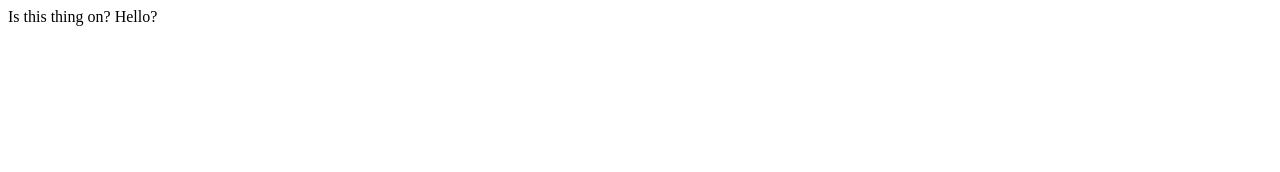
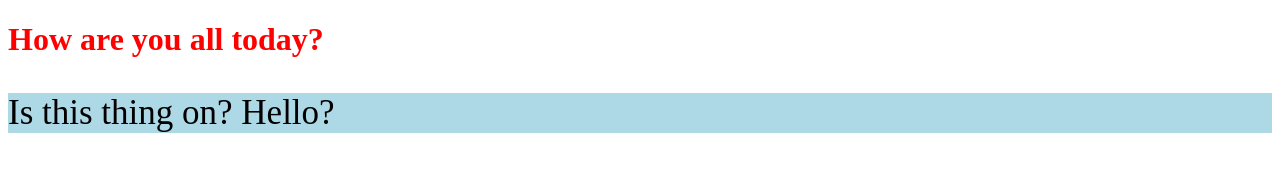
Before and after one commit to Mrichards98/Project1, a plain HTML site: page index.html in a window 1280 px wide. Drawn offline with Linux system fonts and the light colour scheme.

Commit message:
Update index.html
testing styles

```diff
--- a/index.html
+++ b/index.html
@@ -1,10 +1,10 @@
 <!doctype html>
 <html>
-<head>
+<h1 style=color:red;font-size:90px"> How are you all today?</h1>
+
 <meta charset="UTF-8">
 <title>firstgit</title>
-</head>
-
-<body> Is this thing on? Hello?
+<body>
+<p Style="background-color:lightblue;font-size:35px"> Is this thing on? Hello?</p>
 </body>
 </html>
```
